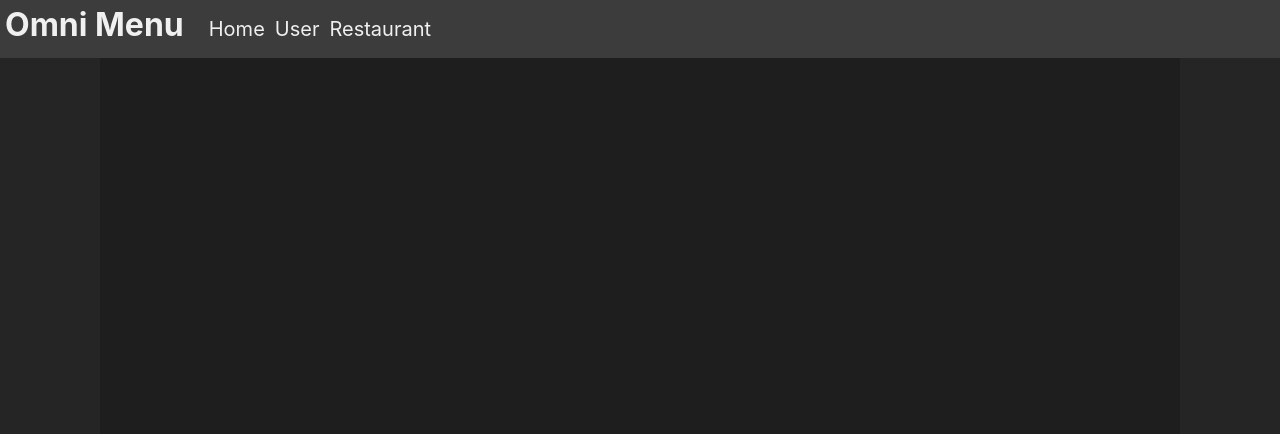
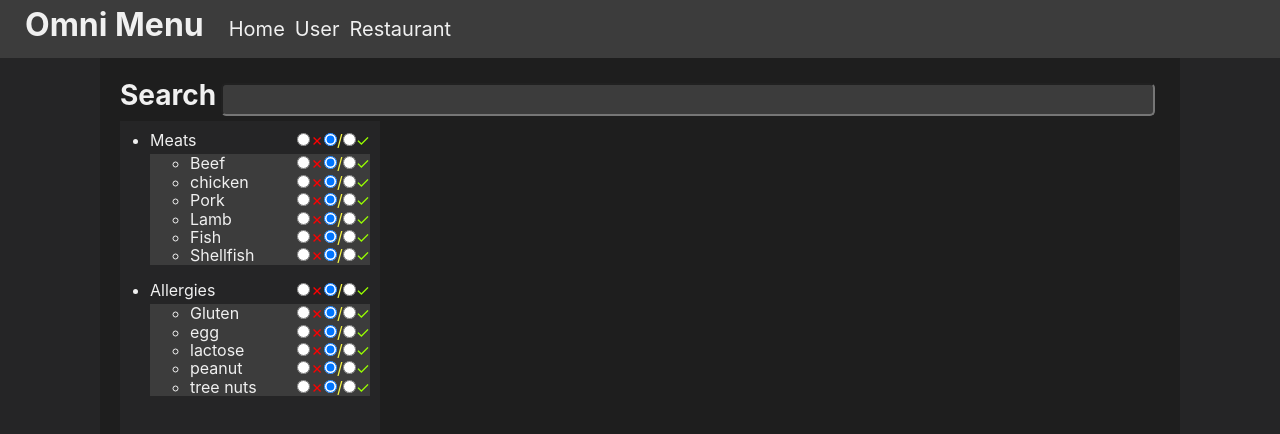
Before and after one commit to CMinchin/omni-menu, a React (Create React App) app in the folder client/: page /user in a window 1280 px wide. Shown: the top 434 px of the page. Built offline with nearby package versions, Linux system fonts and the light colour scheme.

Commit message:
made filters in user.js page

```diff
--- a/client/src/pages/user.js
+++ b/client/src/pages/user.js
@@ -1,4 +1,38 @@
+function Selector(props) {
+    return (
+        <div className="superSelector">
+            {props.name}
+            <div className="selector">
+                <input id={props.name+"x"} type="radio" value="-1" name={props.name}/>
+                <label for={props.name+"x"} className="X">✗</label>
+                <input id={props.name+"s"} type="radio" value="0" name={props.name} checked="checked"/>
+                <label for={props.name+"s"} className="S">/</label>
+                <input id={props.name+"t"} type="radio" value="1" name={props.name}/>
+                <label for={props.name+"t"} className="T">✓</label>
+            </div>
+        </div>
+    );
+}
+
 function user() {
+    const filters = {
+        Meats: [
+            "Beef",
+            "chicken",
+            "Pork",
+            "Lamb",
+            "Fish",
+            "Shellfish"
+        ],
+        Allergies:[
+            "Gluten",
+            "egg",
+            "lactose",
+            "peanut",
+            "tree nuts",
+        ]
+    }
+
     return (
     <>{/*
         <User page>
@@ -18,7 +52,31 @@ function user() {
             </search result>
         </search>
         </User page>
-       */}</>
+        */}
+        <div className="search">
+            <h3>Search</h3>
+            <input id="search"/>
+        </div>
+        <div className="below">
+            <ul className="filters">
+                {Object.keys(filters).map(category=>(
+                    <li>
+                        <Selector name={category} />
+                        <ul>
+                            {filters[category].map(item=>(<>
+                                <li>
+                                    <Selector name={item} />
+                                </li>
+                            </>))}
+                        </ul>
+                    </li>
+                ))}
+            </ul>
+            <div className="results">
+            </div>
+        </div>
+
+    </>
     );
 }
 
--- a/client/src/style.css
+++ b/client/src/style.css
@@ -1,5 +1,9 @@
 * {
     color: #F0F0F0;
+}
+
+body {
+    height: 100vh;
 }
 
 nav {
@@ -14,7 +18,7 @@ nav {
 
 nav > h2 {
     justify-self: left;
-    padding-right: 20px;
+    padding: 0px 20px;
 }
 
 nav > a {
@@ -101,3 +105,59 @@ h1 {
     padding: 10px;
     padding-left: 20px;
 }
+
+.search {
+    display: flex;
+}
+
+.search > input {
+    width: 100%;
+    margin: 5px;
+    background-color: #3C3C3C;
+    border-radius: 5px;
+}
+
+.below {
+    height: calc(100vh - 121px);
+    display: flex;
+}
+
+.filters {
+    width: 25%;
+    padding: 10px;
+    padding-left: 30px;
+    background-color: #252526;
+}
+
+.T {
+    color: #9f0;
+}
+
+.S {
+    color: #F5F543;
+}
+
+.X {
+    color: red;
+}
+
+.selector {
+    display: inline;
+    padding-left: 30px;
+}
+
+.superSelector {
+    display: flex;
+    justify-content: space-between;
+}
+
+ul > li > ul {
+    background-color: #3C3C3C;
+    margin-top: 5px;
+}
+
+.results {
+    height: 100%;
+    overflow-y: auto;
+    overflow-x: hidden;
+}
```
Lines whose indentation alone changed are shown as unchanged.
